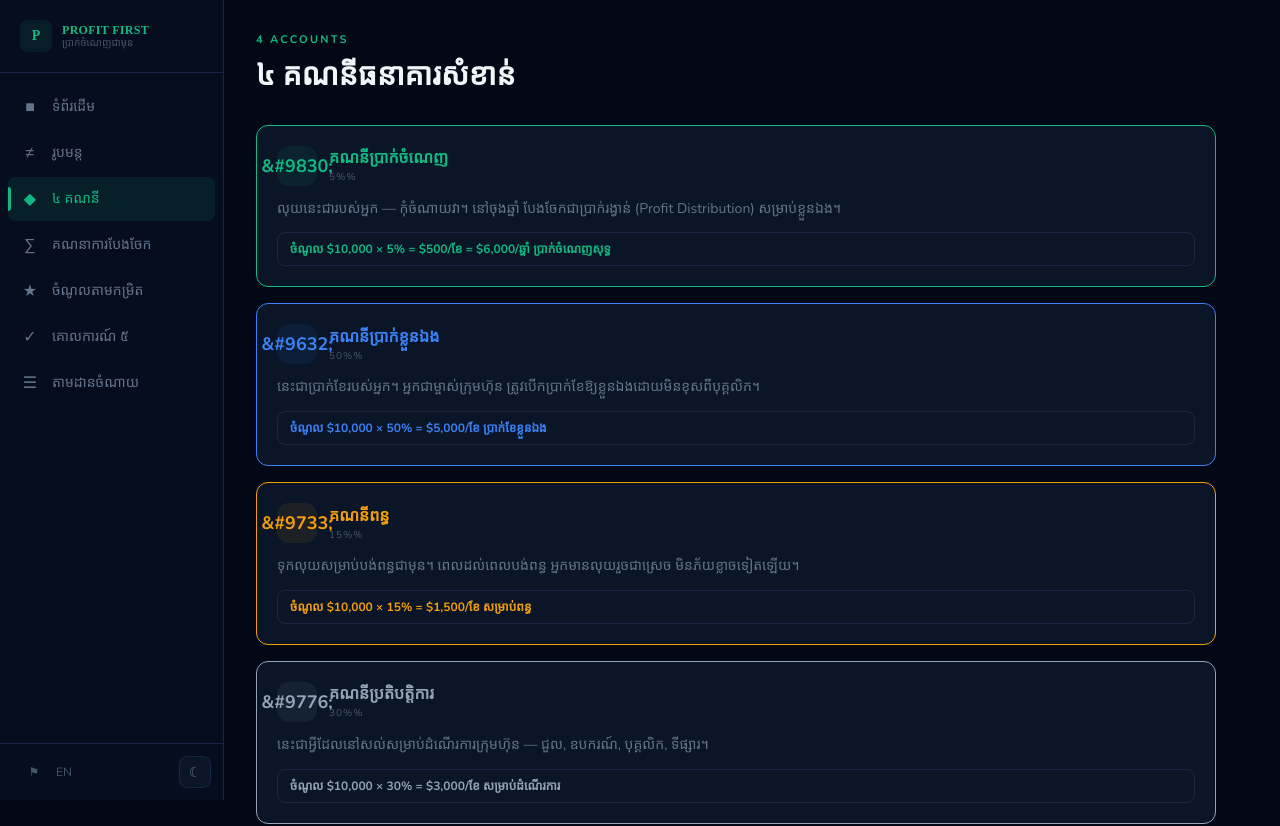
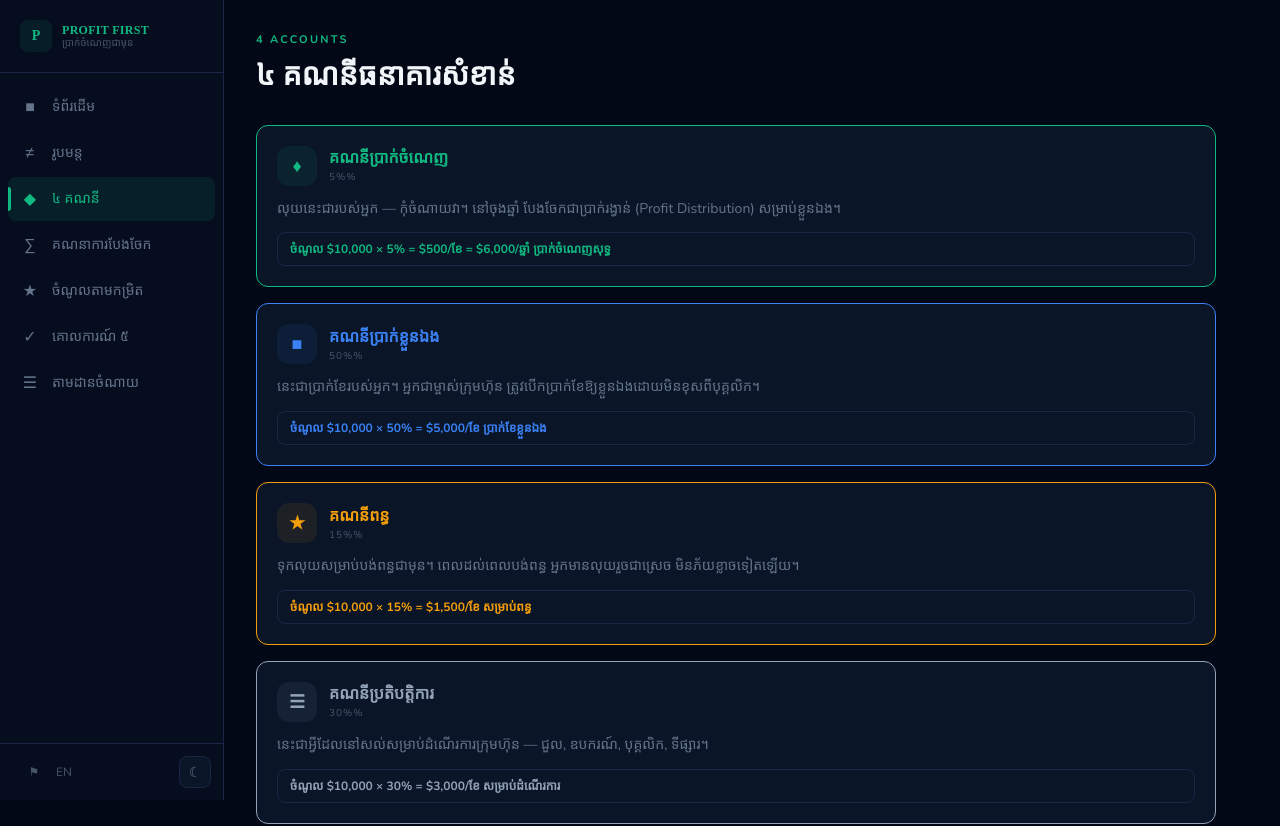
Before and after one commit to NgoytryLyhuor/profit-first, a Vue app: page /accounts in a window 1280 px wide. Shown: the top 826 px of the page. Built offline with nearby package versions, Linux system fonts and the light colour scheme; a web font is replaced by a local one.

Commit message:
fix: use v-html for HTML entities on accounts page icons

```diff
--- a/src/views/AccountsView.vue
+++ b/src/views/AccountsView.vue
@@ -14,7 +14,7 @@
           <div class="flex items-center gap-3 mb-3">
             <div class="w-10 h-10 rounded-xl flex items-center justify-center text-lg font-bold shrink-0"
               :style="{ background: acc.bg, color: acc.color }">
-              {{ acc.icon }}
+              <span v-html="acc.icon"></span>
             </div>
             <div>
               <h3 class="font-bold" :style="{ color: acc.color }">{{ t(acc.kmName, acc.enName) }}</h3>
```
Also changed, not shown: 1 other file (tests, documents, lock files or other folders).
